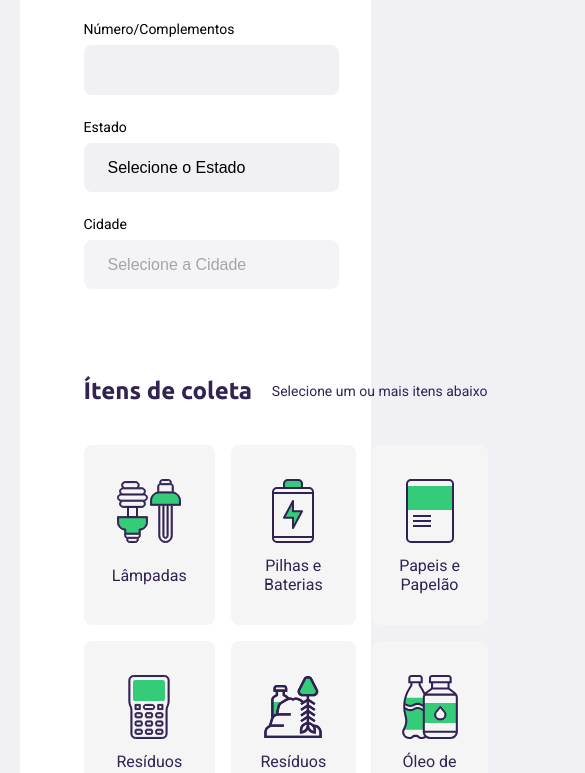
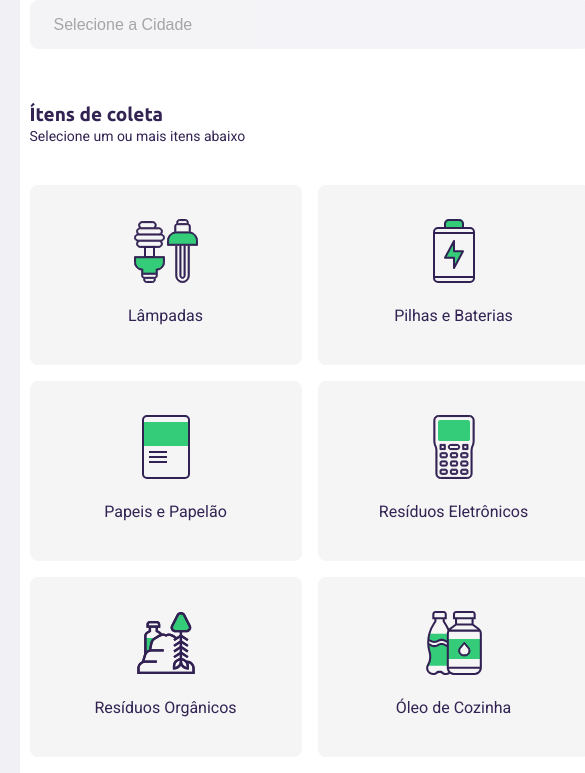
Before and after one commit to rafaelkorz/NLW-ecoleta, a website: page src/views/create-point.html in a window 390 px wide. Shown: the part 767-1540 px from the top of the page, 585 px wide, since content can reach past the window. Drawn offline with nearby package versions, Linux system fonts and the light colour scheme; files that its build step writes are made by us from their sources; no server answers.

Commit message:
changed responsive

```diff
--- a/public/styles/responsive.css
+++ b/public/styles/responsive.css
@@ -35,6 +35,11 @@
   #page-create-point .field-group .field + .field {
     margin-left: 0;
   }
+
+  #page-create-point form {
+    min-width: 580px;
+  }
+
 }
 
 @media (min-width: 1700px) {
@@ -48,3 +53,32 @@
     background-position-y: 200px;
   }
 }
+
+@media (max-width: 600px){
+
+  #page-create-point form {
+      margin: 30px auto;
+      padding: 10px;
+  }
+
+  #page-create-point form h1{
+      font-size: 25px;
+  }
+
+  #page-create-point form fieldset{
+      margin-top: 30px;
+  }
+
+  #page-create-point form legend {
+      display: block;
+  }
+
+  #page-create-point form legend h2{
+      font-size: 19px;
+  }
+
+  #page-create-point .items-grid{
+      grid-template-columns: 1fr 1fr;
+  }
+
+}
```
